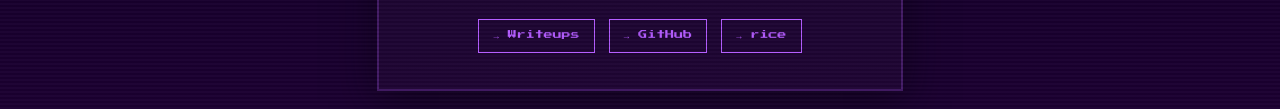
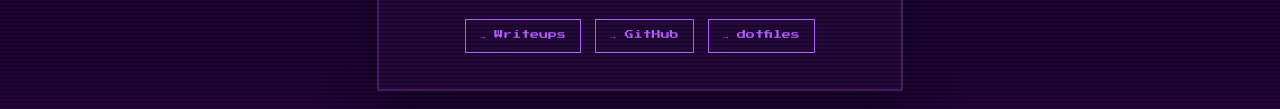
Before and after one commit to b33r00/b33r00.github.io, a plain HTML site: page index.html in a window 1280 px wide. Shown: the part 435-544 px from the top of the page. Drawn offline with Linux system fonts and the light colour scheme.

Commit message:
Update index.html

```diff
--- a/index.html
+++ b/index.html
@@ -86,7 +86,7 @@
    <div class="links">
   <a href="/writeups.html">→ Writeups</a>
   <a href="https://github.com/b33r00" target="_blank" rel="noopener">→ GitHub</a>
-  <a href="https://github.com/b33r00/i3-artix-dotfiles" target="_blank" rel="noopener">→ rice</a>
+  <a href="https://github.com/b33r00/i3-artix-dotfiles" target="_blank" rel="noopener">→ dotfiles</a>
 </div>
 
   </div>
```
